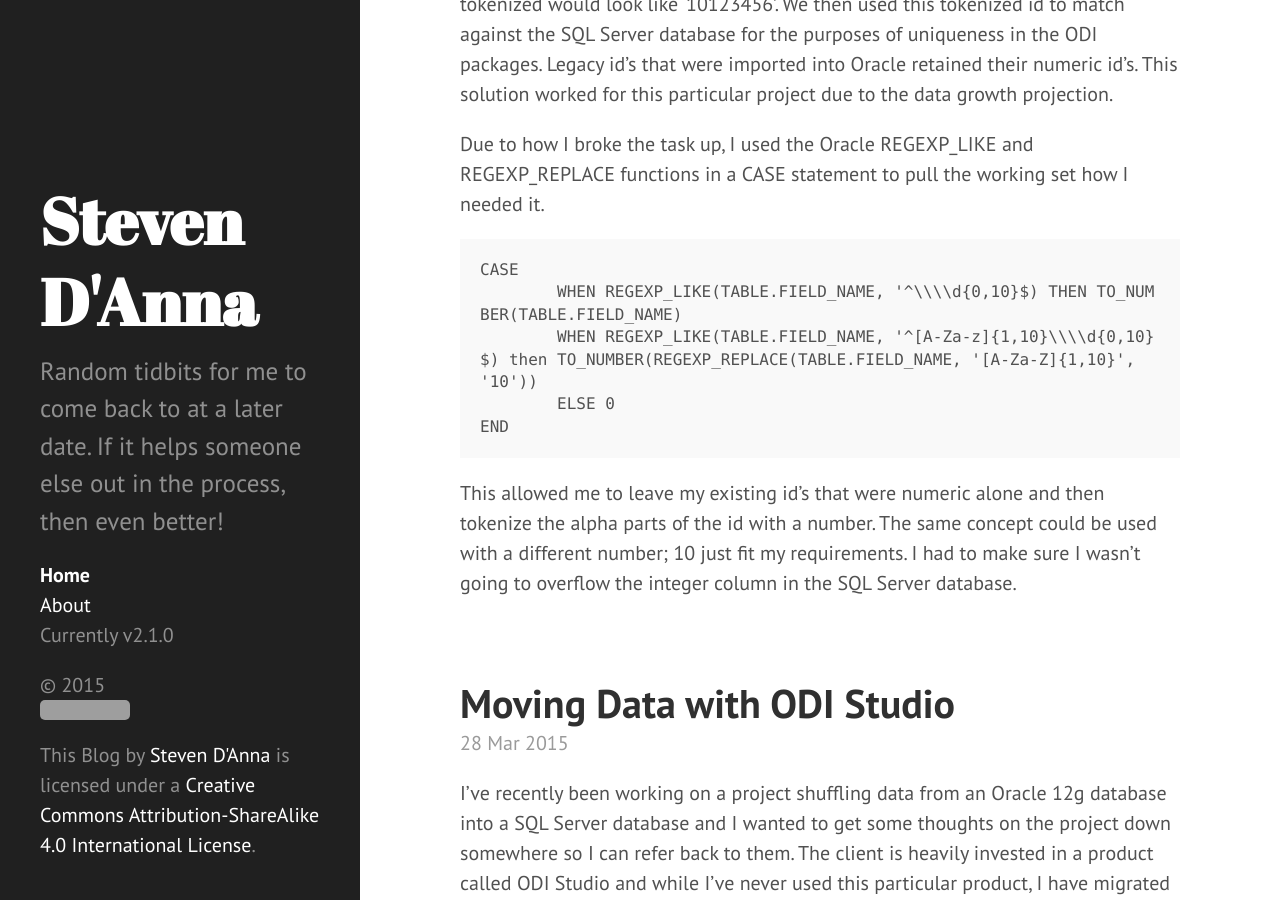
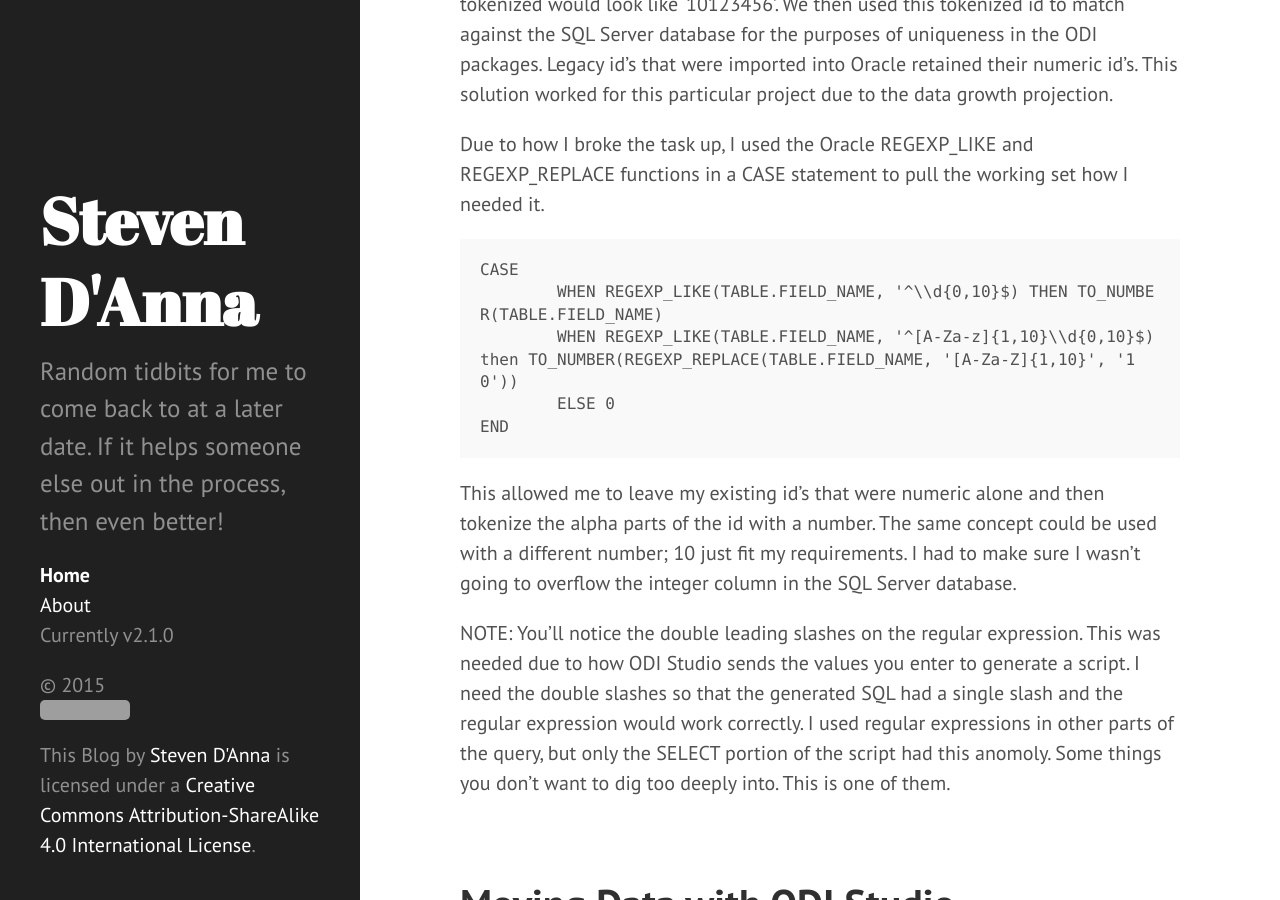
Before and after one commit to sdanna/sdanna.github.io, a Jekyll site: the page built from index.html, in a window 1280 px wide and 900 px high, scrolled down 591 px. Built offline with Jekyll 4.4.1, drawn with Linux system fonts in a browser that asks for light colours; Markdown is read by kramdown in place of the engine named in the settings; the list of posts is cut into pages by our own code; grey boxes are pictures that could not be loaded.

Commit message:
20150407 - Post - b

````diff
--- a/_posts/2015-04-07-Key-Tokenization.md
+++ b/_posts/2015-04-07-Key-Tokenization.md
@@ -6,12 +6,14 @@ For this situation we tokenized the alpha parts of the generated id's into a num
 
 Due to how I broke the task up, I used the Oracle REGEXP_LIKE and REGEXP_REPLACE functions in a CASE statement to pull the working set how I needed it.
 
-```PLSQL
+```SQL
 CASE
-	WHEN REGEXP_LIKE(TABLE.FIELD_NAME, '^\\\\d{0,10}$) THEN TO_NUMBER(TABLE.FIELD_NAME)
-	WHEN REGEXP_LIKE(TABLE.FIELD_NAME, '^[A-Za-z]{1,10}\\\\d{0,10}$) then TO_NUMBER(REGEXP_REPLACE(TABLE.FIELD_NAME, '[A-Za-Z]{1,10}', '10'))
+	WHEN REGEXP_LIKE(TABLE.FIELD_NAME, '^\\d{0,10}$) THEN TO_NUMBER(TABLE.FIELD_NAME)
+	WHEN REGEXP_LIKE(TABLE.FIELD_NAME, '^[A-Za-z]{1,10}\\d{0,10}$) then TO_NUMBER(REGEXP_REPLACE(TABLE.FIELD_NAME, '[A-Za-Z]{1,10}', '10'))
 	ELSE 0
 END
 ```
 
 This allowed me to leave my existing id's that were numeric alone and then tokenize the alpha parts of the id with a number.  The same concept could be used with a different number; 10 just fit my requirements.  I had to make sure I wasn't going to overflow the integer column in the SQL Server database.
+
+NOTE: You'll notice the double leading slashes on the regular expression.  This was needed due to how ODI Studio sends the values you enter to generate a script.  I need the double slashes so that the generated SQL had a single slash and the regular expression would work correctly.  I used regular expressions in other parts of the query, but only the SELECT portion of the script had this anomoly.  Some things you don't want to dig too deeply into.  This is one of them.
````
